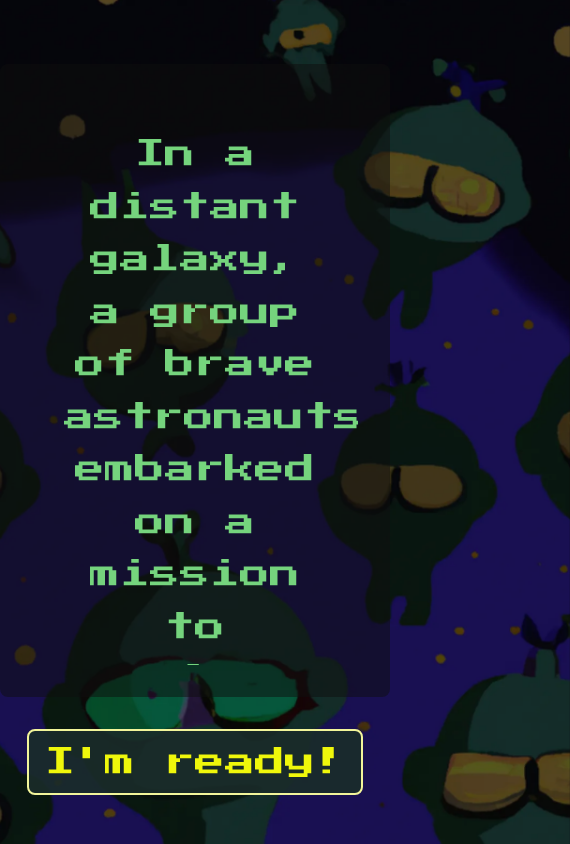
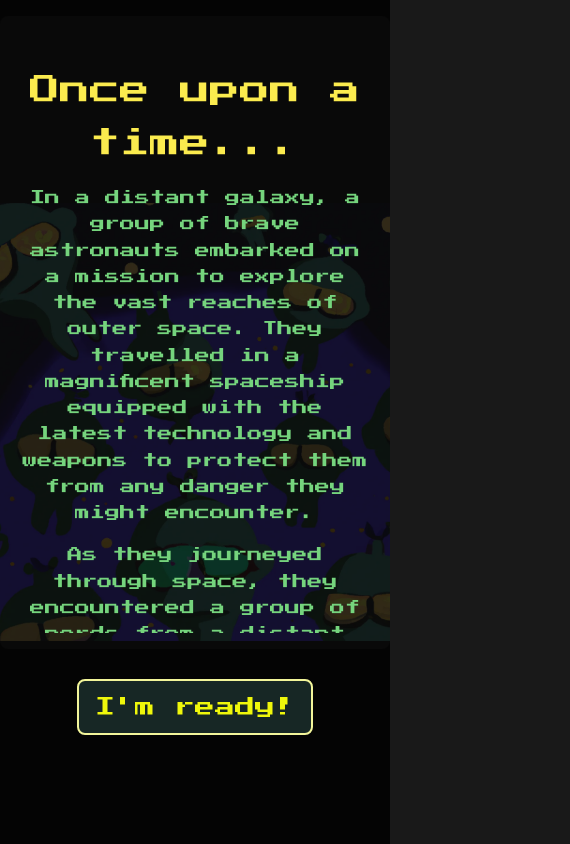
Before and after one commit to klekanger/attack-of-the-space-nerds, a website built with Vite: page index.html in a window 390 px wide. Shown: the whole page, 570 px wide, since content can reach past the window. Built offline with nearby package versions, Linux system fonts and the light colour scheme.

Commit message:
style: media queries. More needs to be done...

```diff
--- a/src/html/pre-intro.ts
+++ b/src/html/pre-intro.ts
@@ -2,6 +2,7 @@ export const preIntroScreenHTML = `
   <div class="container">
     <div id="pre-intro-text" >
 
+        <h1 class="pre-intro-title">Once upon a time...</h1>
         <p>In a distant galaxy, a group of brave astronauts embarked on a mission to explore the vast reaches of outer space. They travelled in a magnificent spaceship equipped with the latest technology and weapons to protect them from any danger they might encounter. </p>
         <p>As they journeyed through space, they encountered a group of nerds from a distant planet who attacked their ship with bombs, determined to destroy it.</p>
         <p>The battle was fierce and lasted for hours, but in the end, the astronauts were unable to repel the invaders. The nerds destroyed the ship and continued their attack, unleashing their bombs on planets throughout the galaxy.</p>
--- a/src/lib/introtext.json
+++ /dev/null
@@ -1,4 +0,0 @@
-{
-  "introTitle": "Attack of the Space Nerds",
-  "introText": "In a distant galaxy, a group of brave astronauts embarked on a mission to explore the vast reaches of outer space. They travelled in a magnificent spaceship equipped with the latest technology and weapons to protect them from any danger they might encounter. \nAs they journeyed through space, they encountered a group of nerds from a distant planet who attacked their ship with bombs, determined to destroy it. \nThe battle was fierce and lasted for hours, but in the end, the astronauts were unable to repel the invaders. The nerds destroyed the ship and continued their attack, unleashing their bombs on planets throughout the galaxy.\nNow, as the player of 'Attack of the Space Nerds,' you must take on the role of a lone survivor of the destroyed spaceship, equipped only with a basic spacecraft and weapons. Your mission is to defend yourself against the nerds from outer space and save the world from their destructive attacks. \nAs you journey through space, you must fight off the nerds and dodge their bombs, using your skill and cunning to outmaneuver them. You are the last hope for the galaxy, and the fate of the universe rests on your shoulders.\nWill you rise to the challenge and save the world, or will you fall to the relentless onslaught of the space nerds? The fate of the galaxy is in your hands."
-}
--- a/src/style.css
+++ b/src/style.css
@@ -12,14 +12,15 @@
 body {
   background-color: #191919;
   height: 100%;
+  width: 100%;
+  overflow: hidden;
 }
 
 .container {
   display: flex;
   flex-direction: column;
   height: 100vh;
-  aspect-ratio: 8/9;
-  width: 100vw;
+  width: 100%;
   max-width: 800px;
   margin: auto;
   position: relative;
@@ -32,6 +33,8 @@ body {
   transform: translate(-50%, -50%);
   background: black;
   height: 100%;
+  width: 100%;
+  max-width: 800px;
   opacity: 0.8;
 }
 
@@ -64,12 +67,20 @@ body {
   margin-bottom: 1rem;
 }
 
+.pre-intro-title {
+  font-family: "Press Start 2P", cursive;
+  font-weight: 400;
+  font-size: 40px;
+  line-height: 1.75;
+  color: rgba(251 235 78 / 100%);
+  margin-bottom: 1rem;
+}
+
 .title {
   flex: 1;
   font-family: "Press Start 2P", cursive;
   font-weight: 400;
   line-height: 1.75;
-  font-size: 100%;
   font-size: 50px;
   text-align: center;
   height: 100%;
@@ -121,7 +132,7 @@ body {
   z-index: 10;
   transition: 0.3s;
   margin: auto;
-  margin-top: 2rem;
+  margin-top: 3rem;
   padding: 1rem;
 }
 
@@ -201,6 +212,22 @@ body {
     padding-bottom: 0;
   }
 
+  #canvas1 {
+    object-fit: contain;
+  }
+
+  #pre-intro-text {
+    font-size: 15px;
+    margin-top: 1rem;
+    border: 1rem solid transparent;
+    padding-left: 0;
+    padding-right: 0;
+  }
+
+  .pre-intro-title {
+    font-size: 30px;
+  }
+
   #speaker-symbol {
     right: 20px;
     left: auto;
@@ -212,7 +239,8 @@ body {
     font-size: 10px;
   }
 
-  #btn-play {
+  #btn-play,
+  #btn-ready {
     font-size: 20px;
     margin-top: 30px;
   }
```
